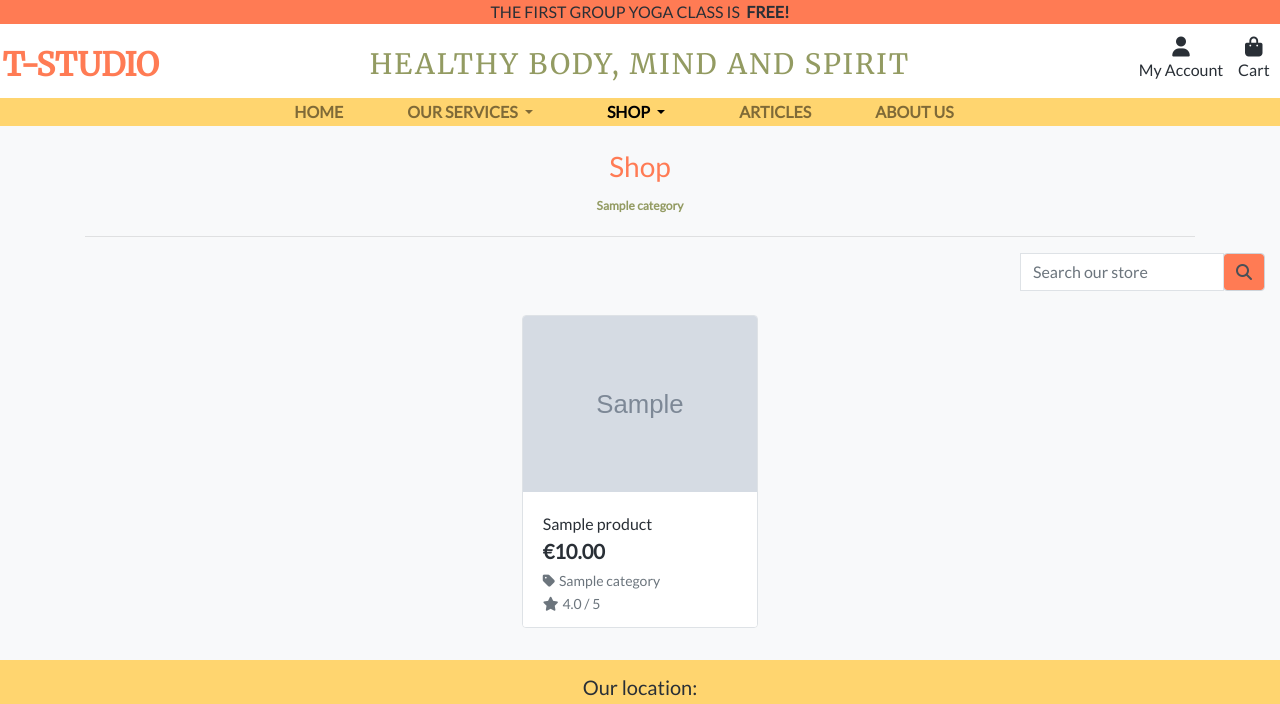
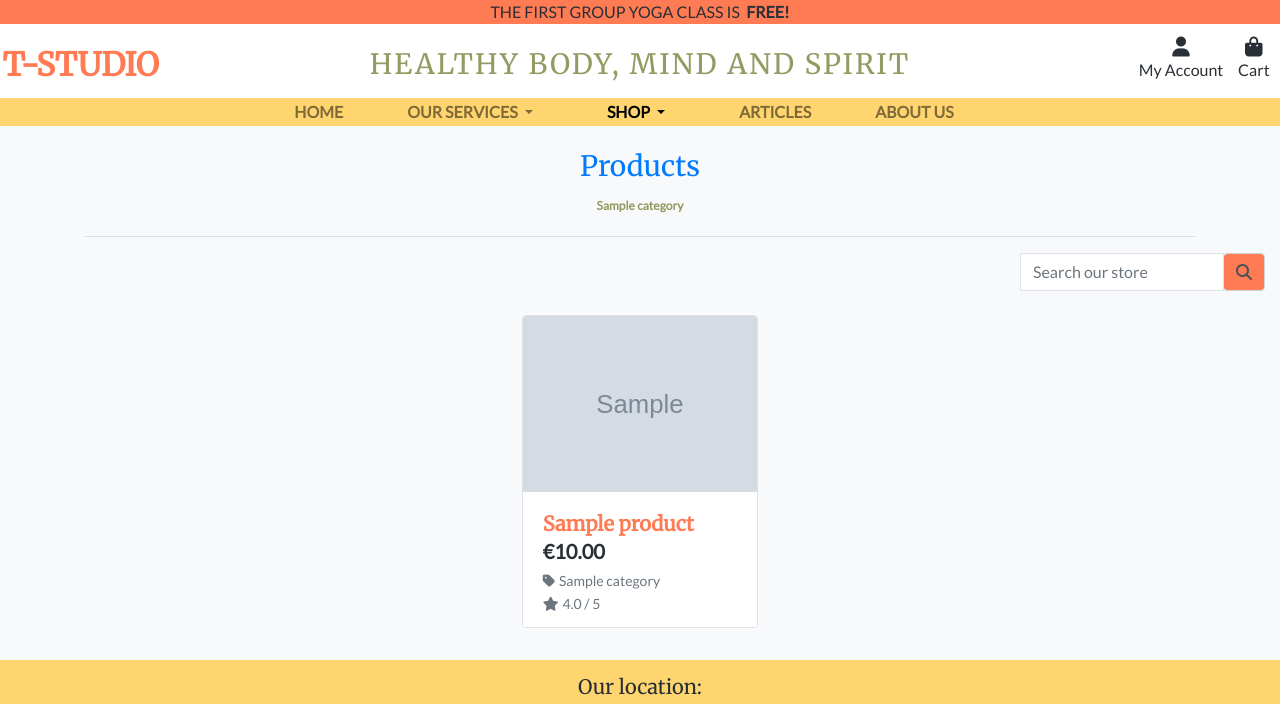
Before and after one commit to OlgaKuvs/T-studio, a Django app: page /products/ in a window 1280 px wide. Shown: the top 704 px of the page. Run offline with Django 3.2, Linux system fonts and the light colour scheme; tables that the repository leaves empty hold one stand-in row (values such as "Sample post"); grey boxes marked "Sample" are stand-in pictures; some libraries are stand-ins or nearby versions.

Commit message:
feat: create category view, products filtration by category

```diff
--- a/products/templates/products/products.html
+++ b/products/templates/products/products.html
@@ -5,15 +5,12 @@
 <div class="container header-container">
     <div class="row text-center">
         <div class="col-12 mt-2 my-auto">
-            <h3 class="logo-font">Shop</h3>
-                {% for category in categories %}
-                    {% if request.category.id %} |
-                        <span class="logo-font category-title">{{ category.friendly_name }}</span>
-                    {% endif %}
-                    <a class="category-badge text-decoration-none" href="{% url 'products:category' category.id %}">
-                        <span class="p-2 badge badge-category ">{{ category.friendly_name }}</span>
-                    </a>
-                {% endfor %}
+            <h3><a class="top-products-link" href="{% url 'products:products' %}">Products</a>{% if category_products %}  | {{ slug }}{% endif %}</h3>
+            {% for category in categories %}
+                <a class="category-badge text-decoration-none" href="{% url 'products:category' category.name %}">
+                    <span class="p-2 badge badge-category ">{{ category.friendly_name }}</span>
+                </a>
+            {% endfor %}
             <hr>
         </div>
     </div>
@@ -26,7 +23,7 @@
         <div class="col-lg-6 col-sm-12 mb-2 d-flex justify-content-center">
             {% if q %}
                 {% if products.count == 1 %}
-                {{ products|length }} Product found for &nbsp; <strong>"{{ q }}"</strong>
+                1 Product found for &nbsp; <strong>"{{ q }}"</strong>
                 {% else %}
                 {{ products|length }} Products found for &nbsp; <strong>"{{ q }}"</strong>
                 {% endif %}
@@ -73,19 +70,20 @@
     <div class="row">
         <div class="product-container h-100 col-10 offset-1 mb-4">
             <div class="row product-row">
-                {% for product in products %}
+                {% if category_products %}
+                {% for product in category_products %}
                 <div class="col-sm-6 col-md-6 col-lg-4 col-xl-3 mt-2 mb-2">
                     <div class="card h-100 border border-grey product-align">
-                        <a href="#" >
+                        <a class='products-link' href="#"  >
                             {% if product.image %}
                                 <img class="card-img-top product-image" src="{{ product.image.url }}"  alt="{{product.product_name}}">
                             {% else %}
                                 <img class="card-img-top product-image" src="{% static 'images/noimage.png' %}" alt="{{product.product_name}}">
                             {% endif %}
+                            <div class="card-body pb-0">
+                                <h5 class="mb-0 font-weight-bold products-link">{{ product.name }}</h5>
+                            </div>
                         </a>
-                        <div class="card-body pb-0">
-                            <p class="mb-0">{{ product.name }} </p>
-                        </div>
                         <div class="card-footer bg-white pt-0 border-0 text-left">
                             <div class="row">
                                 <div class="col">
@@ -110,6 +108,45 @@
                     </div>
                 </div>
                 {% endfor %}
+            {% else %}
+                {% for product in products %}
+                <div class="col-sm-6 col-md-6 col-lg-4 col-xl-3 mt-2 mb-2">
+                    <div class="card h-100 border border-grey product-align">
+                        <a class='products-link' href="#">
+                            {% if product.image %}
+                                <img class="card-img-top product-image" src="{{ product.image.url }}"  alt="{{product.product_name}}">
+                            {% else %}
+                                <img class="card-img-top product-image" src="{% static 'images/noimage.png' %}" alt="{{product.product_name}}">
+                            {% endif %}
+                            <div class="card-body pb-0">
+                                <h5 class="mb-0 font-weight-bold products-link">{{ product.name }}</h5>
+                            </div>
+                        </a>
+                        <div class="card-footer bg-white pt-0 border-0 text-left">
+                            <div class="row">
+                                <div class="col">
+                                    <p class="lead mb-0 text-left font-weight-bold">€{{ product.price }}</p>
+                                    {% if product.category %}
+                                    <p class="small mt-1 mb-0">
+                                        <a class="text-muted"
+                                            href="#">
+                                            <i class="fas fa-tag mr-1"></i>{{ product.category.friendly_name }}
+                                        </a>
+                                    </p>
+                                    {% endif %}
+                                    {% if product.rating %}
+                                    <small class="text-muted"><i class="fas fa-star mr-1"></i>{{ product.rating }} /
+                                        5</small>
+                                    {% else %}
+                                    <small class="text-muted">No Rating</small>
+                                    {% endif %}
+                                </div>
+                            </div>
+                        </div>
+                    </div>
+                </div>
+                {% endfor %}
+            {% endif %}
             </div>
         </div>
     </div>
--- a/products/urls.py
+++ b/products/urls.py
@@ -1,11 +1,10 @@
 from django.urls import path
 from . import views
-from .views import ProductListView
+from .views import ProductListView, CategoryView
 
 app_name = 'products'
 
 urlpatterns = [
     path('', ProductListView.as_view(), name='products'),
-    path('category/<int:category_id>', ProductListView.as_view(), name='category'),
-    path('page<int:page>/', ProductListView.as_view(), name='paginator'),
+    path('category/<str:slug>', CategoryView, name='category'),
 ]
--- a/products/views.py
+++ b/products/views.py
@@ -1,19 +1,21 @@
-from django.shortcuts import render
+from django.shortcuts import render, get_object_or_404, redirect
 from .models import Product, Category
 from django.views.generic import ListView
 from django.db.models import Q
+from django.contrib import messages
+
 
 class ProductListView(ListView):
+    """A Class Based View to show all products, including search queries"""
     model = Product
     template_name = 'products/products.html'
     context_object_name = 'products'
 
-
     def get_queryset(self):
         queryset = super(ProductListView, self).get_queryset()
-        category_id = self.kwargs.get('category_id')
-        if category_id:
-            queryset = queryset.filter(category_id=category_id)
+        # category_id = self.kwargs.get('category_id')
+        # if category_id:
+        #     queryset = queryset.filter(category_id=category_id)
         q = self.request.GET.get('q')
         if q:
             queryset = self.model.objects.filter(
@@ -24,5 +26,22 @@ class ProductListView(ListView):
     def get_context_data(self, object_list=None, **kwargs):
         context = super(ProductListView, self).get_context_data()
         context['categories'] = Category.objects.all()
+        # context['category_id'] = self.kwargs.get('category_id')
         context['q'] = self.request.GET.get('q')
         return context
+
+
+def CategoryView(request, slug):
+    try:
+        current_category = Category.objects.get(name=slug)
+        category_products = Product.objects.filter(category=current_category)
+        all_categories = Category.objects.all()
+        context = {
+        'category_products': category_products,
+        'slug': slug,
+        'categories': all_categories
+        }
+        return render(request, 'products/products.html', context)
+    except:
+        messages.error(request, "That category doesn't exist")
+        return redirect('products:products')
--- a/static/css/base.css
+++ b/static/css/base.css
@@ -38,6 +38,7 @@ h2 {
 
 h3, h4, h5, h6 {
     color: #ff7b54;
+    font-family: 'Merriweather';
 }
 
 .text-black {
--- a/templates/includes/main-nav.html
+++ b/templates/includes/main-nav.html
@@ -22,11 +22,12 @@
                 Shop
             </a>
             <div class="dropdown-menu dropdown-main-menu border-0 mt-0 rounded-0" aria-labelledby="shop-link">
-                <a href="#" class="dropdown-item text_upper">Mats</a>
-                <a href="#" class="dropdown-item text_upper">Rollers</a>
-                <a href="#" class="dropdown-item text_upper">Bands</a>
-                <a href="#" class="dropdown-item text_upper">Belts</a>
-                <a href="#" class="dropdown-item text_upper"> Massagers</a>
+                <a href="{% url 'products:category' 'Mats' %}" class="dropdown-item text_upper">Mats</a>
+                <a href="{% url 'products:category' 'Rollers' %}" class="dropdown-item text_upper">Rollers</a>
+                <a href="{% url 'products:category' 'Bands' %}" class="dropdown-item text_upper">Bands</a>
+                <a href="{% url 'products:category' 'Belts' %}" class="dropdown-item text_upper">Belts</a>
+                <a href="{% url 'products:category' 'Massagers' %}" class="dropdown-item text_upper">Massagers</a>
+                <a href="{% url 'products:products' %}" class="dropdown-item text_upper">All products</a>
             </div>
         </li>
         <li class="nav-item d-block">
```
